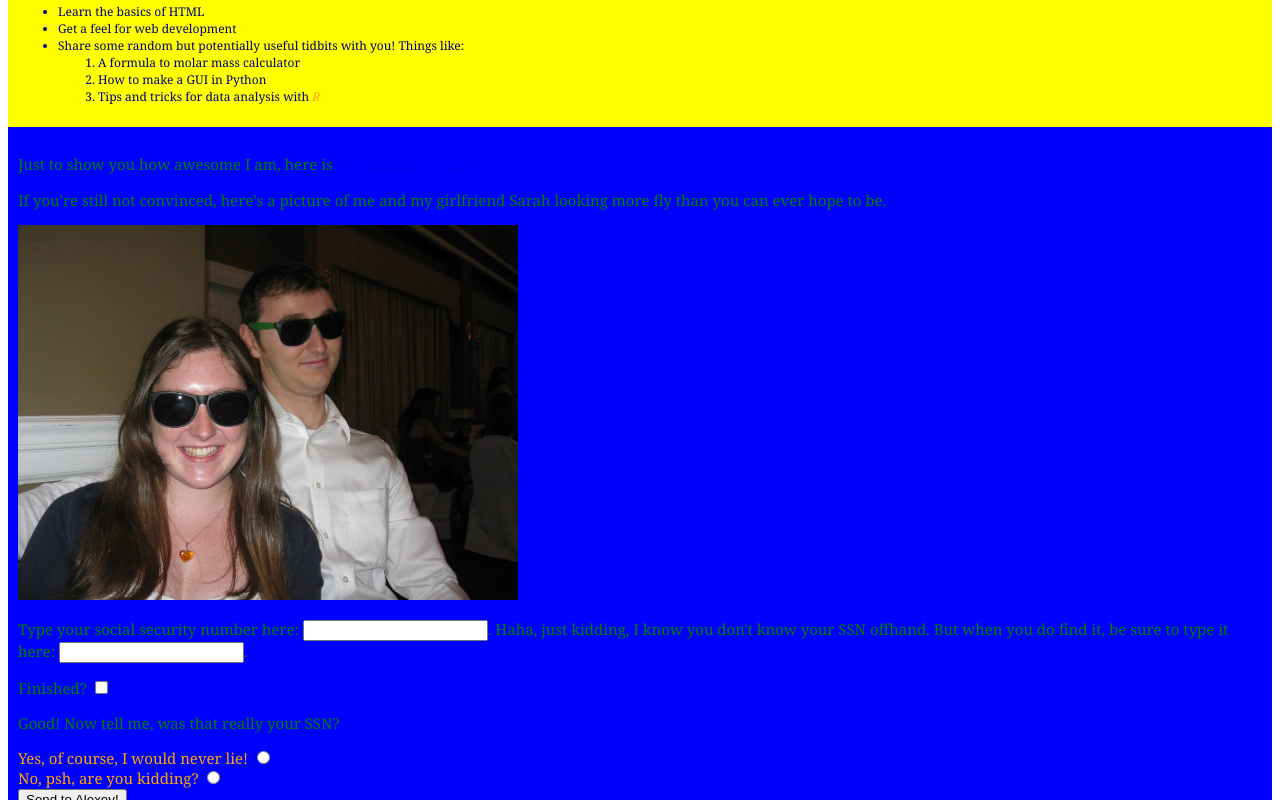
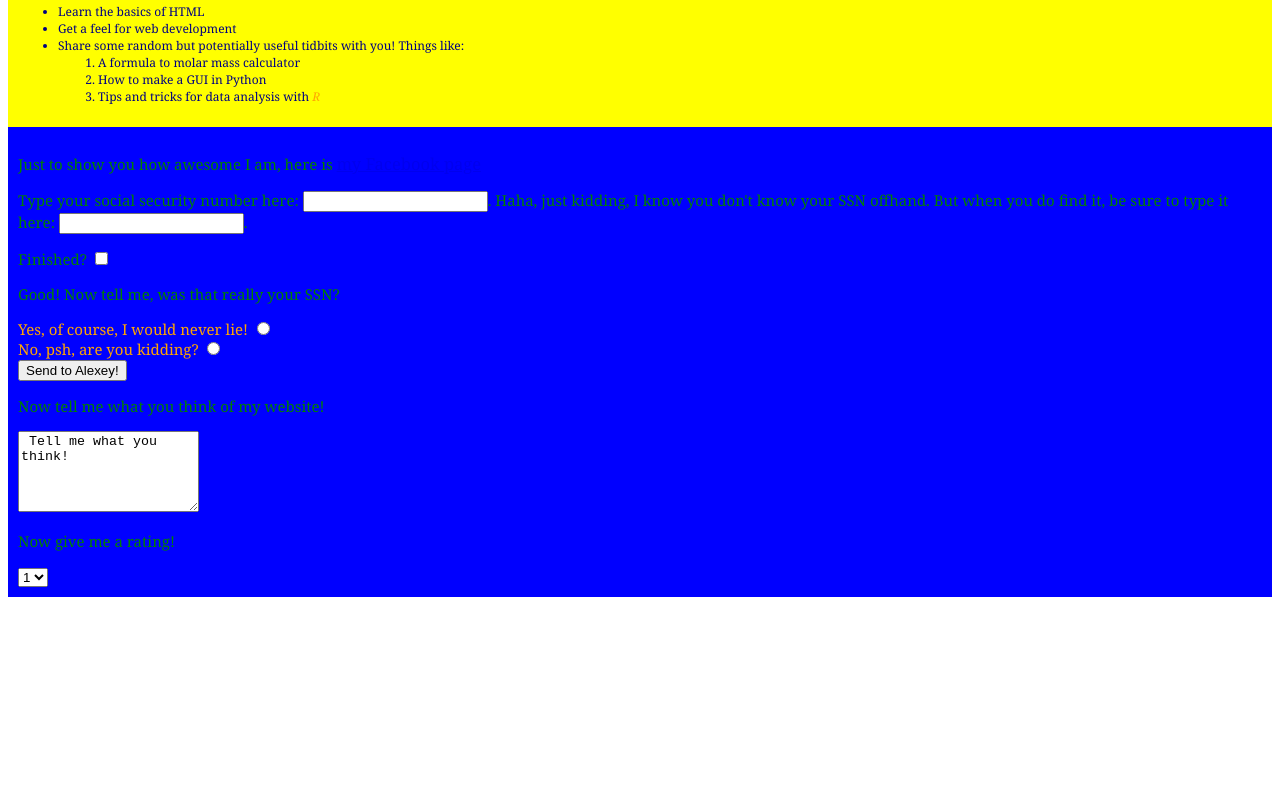
Before and after one commit to ashiklom/Website, a plain HTML site: page index.html in a window 1280 px wide. Shown: the part 436-1236 px from the top of the page. After the commit the page ends 1041 px from the top, so only its background shows below. Drawn offline with Linux system fonts and the light colour scheme.

Commit message:
Removed picture

```diff
--- a/index.html
+++ b/index.html
@@ -29,9 +29,6 @@ world...that's you!</p>
 <div id="bluebox">
 	<p>Just to show you how awesome I am, here is
 	<a id="fb" href="https://www.facebook.com/redrussianrage">my Facebook page</a></p>
-	<p> If you're still not convinced, here's a picture of me and my girlfriend Sarah looking
-	more fly than you can ever hope to be.</p>
-	<img src="meandsarah.jpg" width="500" alt="Me and my girlfriend Sarah">
 
 	<p>Type your social security number here: <input type="text">. Haha, just kidding, I know
 	you don't know your SSN offhand. But when you do find it, be sure to type it here:
```
